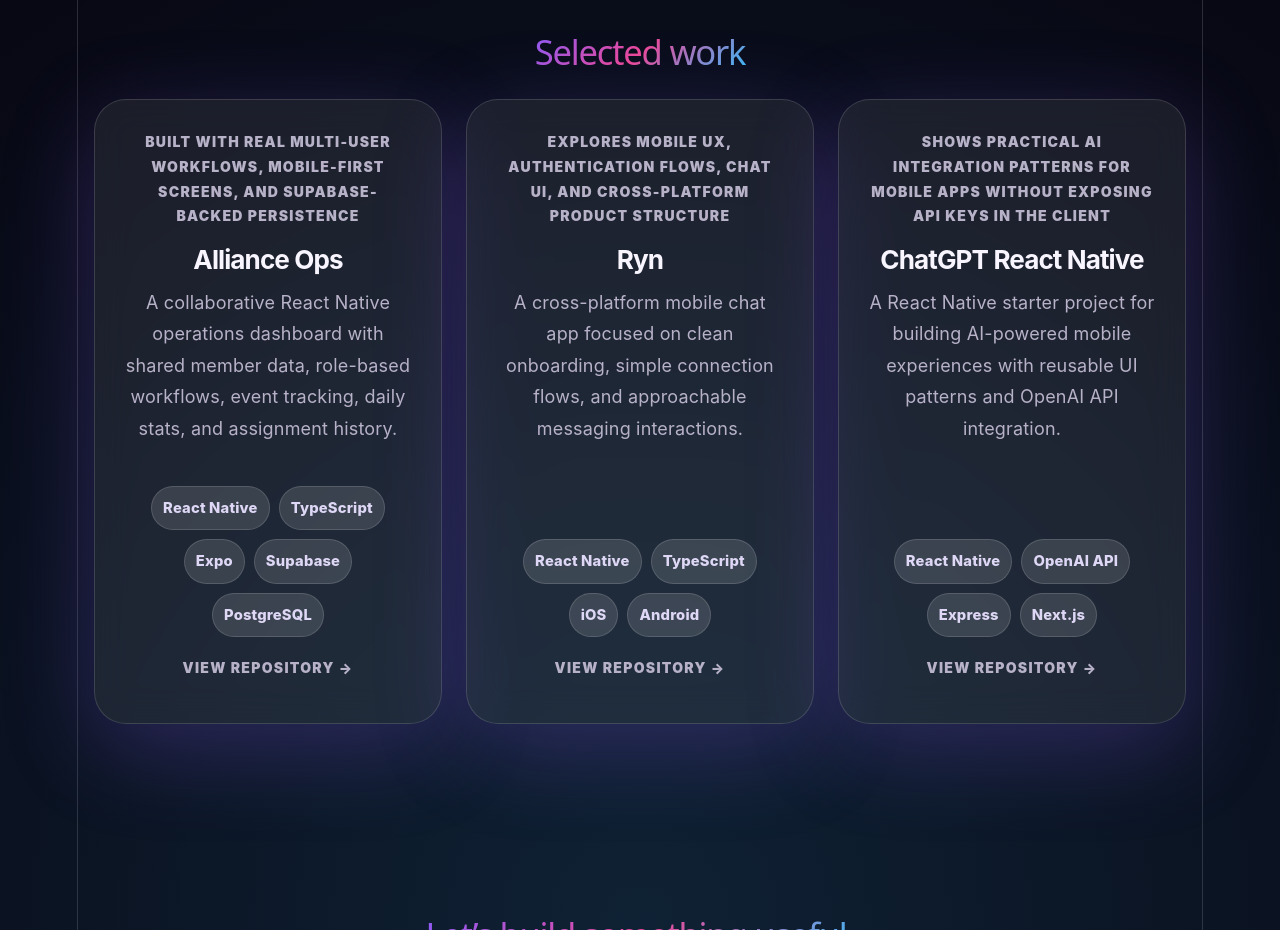
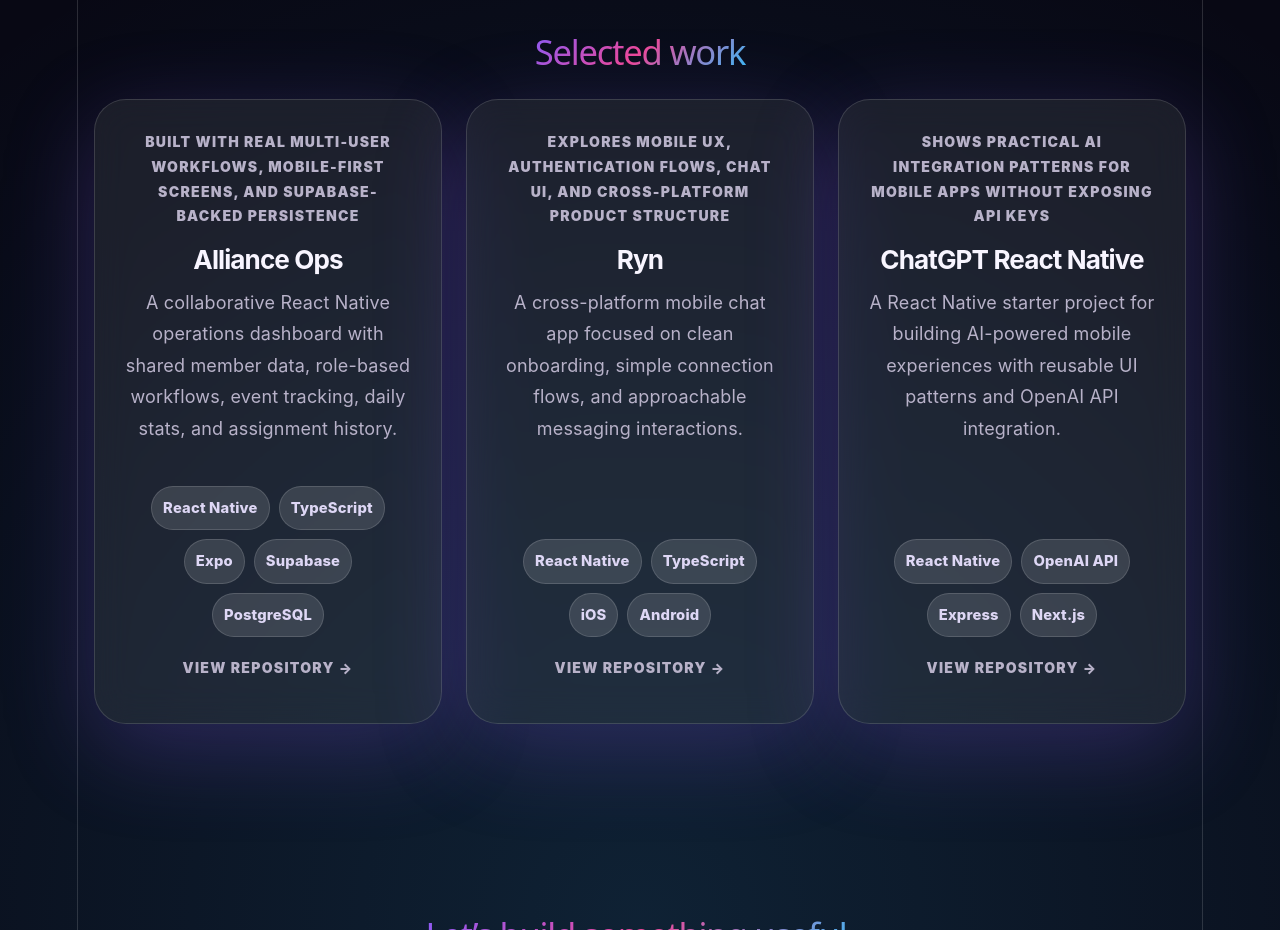
Before and after one commit to ryankoch13/reactjs-vite-portfolio, a React (Vite) app in the folder portfolio/: page / in a window 1280 px wide. Shown: the part 2220-3150 px from the top of the page. Built offline with nearby package versions, Linux system fonts and the light colour scheme.

Commit message:
chore: line alignment in projects section
Signed-off-by: ryankoch13 <ryan.koch13@gmail.com>

```diff
--- a/portfolio/src/strings.js
+++ b/portfolio/src/strings.js
@@ -146,7 +146,7 @@ export const projectsSection = {
       description:
         "A React Native starter project for building AI-powered mobile experiences with reusable UI patterns and OpenAI API integration.",
       impact:
-        "Shows practical AI integration patterns for mobile apps without exposing API keys in the client",
+        "Shows practical AI integration patterns for mobile apps without exposing API keys",
       tech: ["React Native", "OpenAI API", "Express", "Next.js"],
       link: "https://github.com/ryankoch13/chatgpt-react-native",
     },
```
